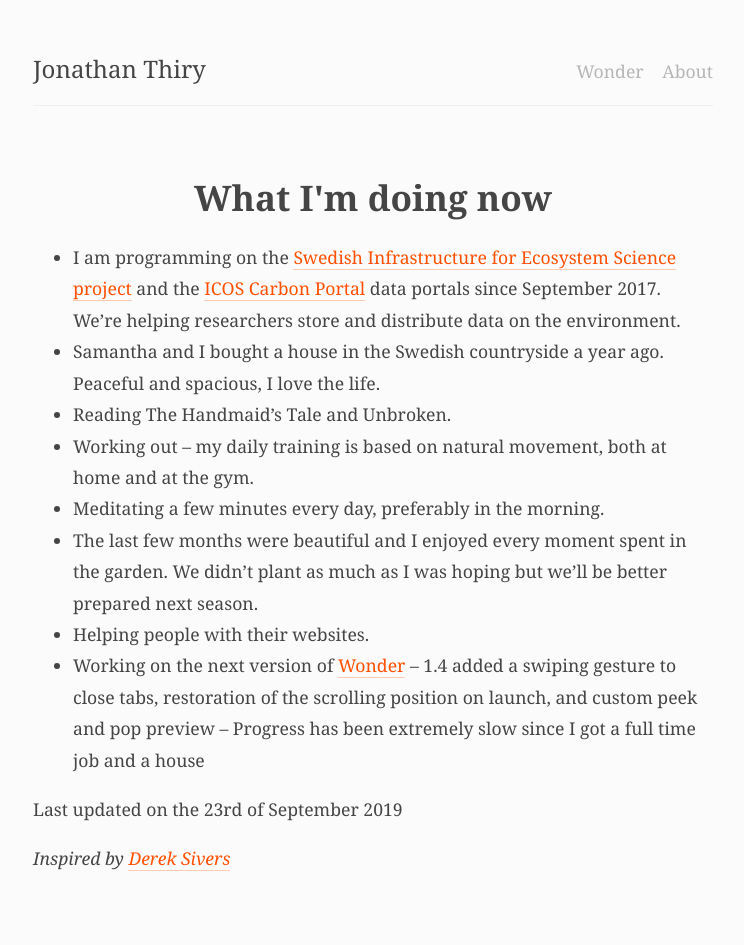
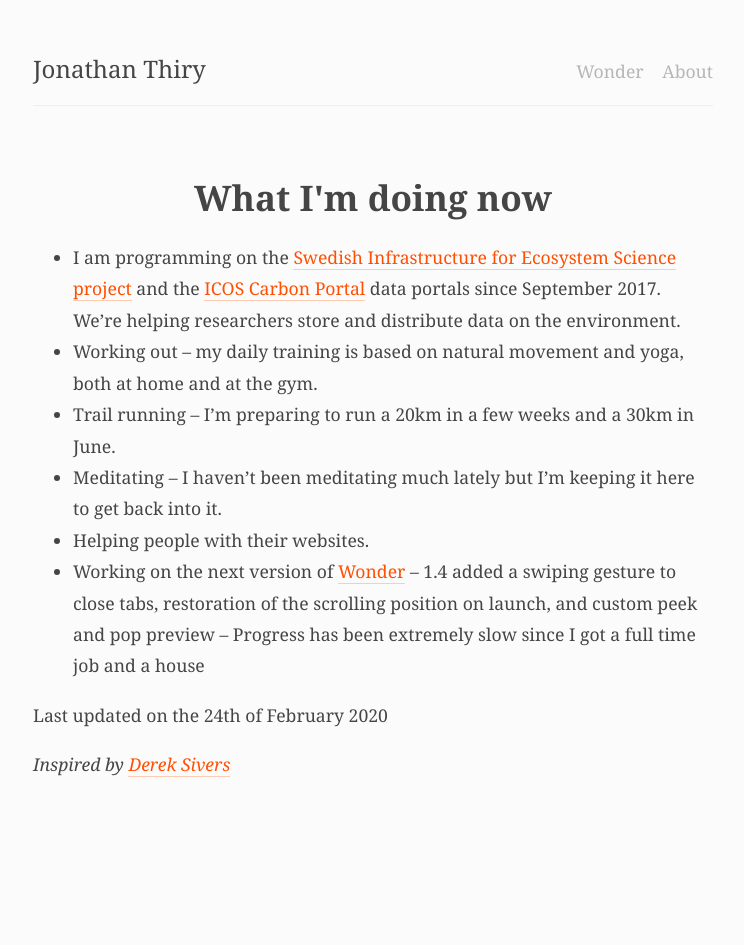
Before and after one commit to jonathanthiry/jonathanthiry.github.com, a Jekyll site: the page built from now.md, in a window 1280 px wide. Shown: the whole page, without its empty margins (267-1011 px from the left). Built offline with Jekyll 4.4.1, drawn with Linux system fonts in a browser that asks for light colours; after the commit the page ends 900 px from its top, so only the background shows below that.

Commit message:
Update now page

```diff
--- a/now.md
+++ b/now.md
@@ -1,16 +1,14 @@
 ---
 layout: page
 permalink: /now
-date: 2019-09-23
+date: 2020-02-24
 title: What I'm doing now
 ---
 
 - I am programming on the [Swedish Infrastructure for Ecosystem Science project](http://www.fieldsites.se/en-GB) and the [ICOS Carbon Portal](https://www.icos-cp.eu/) data portals since September 2017. We're helping researchers store and distribute data on the environment.
-- Samantha and I bought a house in the Swedish countryside a year ago. Peaceful and spacious, I love the life.
-- Reading The Handmaid's Tale and Unbroken.
-- Working out -- my daily training is based on natural movement, both at home and at the gym.
-- Meditating a few minutes every day, preferably in the morning.
-- The last few months were beautiful and I enjoyed every moment spent in the garden. We didn't plant as much as I was hoping but we'll be better prepared next season.
+- Working out -- my daily training is based on natural movement and yoga, both at home and at the gym.
+- Trail running -- I'm preparing to run a 20km in a few weeks and a 30km in June.
+- Meditating -- I haven't been meditating much lately but I'm keeping it here to get back into it.
 - Helping people with their websites.
 - Working on the next version of [Wonder](https://itunes.apple.com/us/app/wonder-reader-for-wikipedia/id1050888989?mt=8&at=1010lo2M) -- 1.4 added a swiping gesture to close tabs, restoration of the scrolling position on launch, and custom peek and pop preview -- Progress has been extremely slow since I got a full time job and a house
 
```
